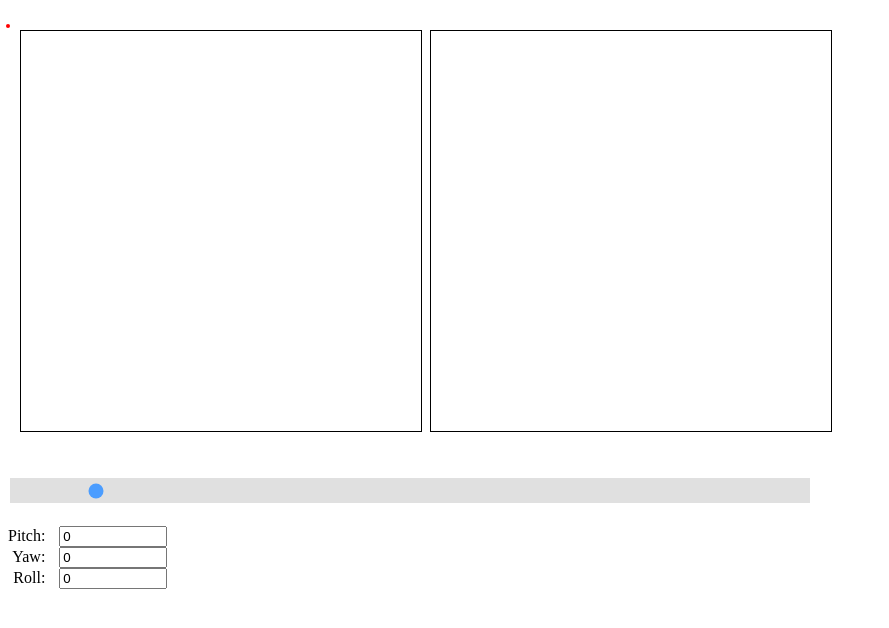
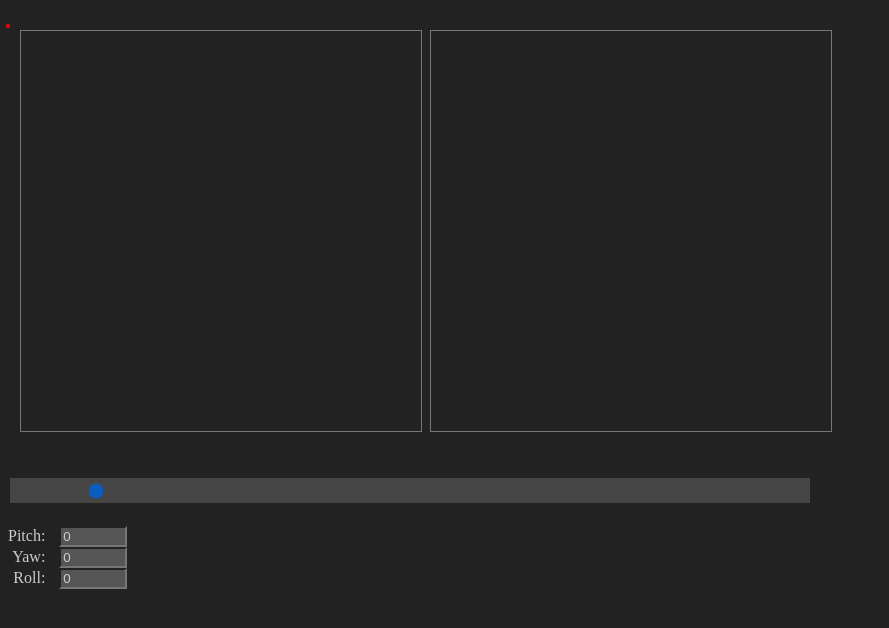
Before and after one commit to ToastBubbles/draw-to-3d, a plain HTML site: page index.html in a window 1280 px wide. Shown: the whole page, without its empty margins (0-889 px from the left). Drawn offline with Linux system fonts and the light colour scheme.

Commit message:
changed to dark mode

```diff
--- a/index.html
+++ b/index.html
@@ -11,6 +11,7 @@
     <link rel="stylesheet" href="./src/style.css" />
   </head>
   <body>
+    <div class="content-wrapper">
     <div id="dot-daddy"></div>
     <div id="canvas">
       <svg class="svg">
@@ -52,6 +53,7 @@
       <label for="roll">Roll:</label>
       <input class="textfield" type="number" id="roll" name="roll" value="0" min="0" max="1">
     </div>
+  </div>
 
     <div id="debugger"></div>
     <script src="./src/index.js"></script>
--- a/src/style.css
+++ b/src/style.css
@@ -1,17 +1,26 @@
+body {
+  background: #222;
+}
+
+.content-wrapper {
+}
+
 #canvas {
   position: absolute;
+
   top: 30px;
   left: 20px;
-  border: solid black 1px;
+  border: solid #777 1px;
   width: 400px;
   height: 400px;
 }
 
 #canvas-3d {
   position: absolute;
+
   top: 30px;
   left: 430px;
-  border: solid black 1px;
+  border: solid #777 1px;
   width: 400px;
   height: 400px;
 }
@@ -26,7 +35,7 @@
   appearance: none;
   width: 800px; /* Full-width */
   height: 25px; /* Specified height */
-  background: #d3d3d3; /* Grey background */
+  background: #555; /* Grey background */
   outline: none; /* Remove outline */
   opacity: 0.7; /* Set transparency (for mouse-over effects on hover) */
 
@@ -91,11 +100,14 @@
 
 .textInputs {
   position: absolute;
+  color: #ccc;
   margin-top: 500px;
   text-align: right;
 }
 
 .textfield {
+  background: #555; /* Grey background */
+  color: #ccc;
   margin-left: 10px;
-  width: 100px;
+  width: 60px;
 }
```
